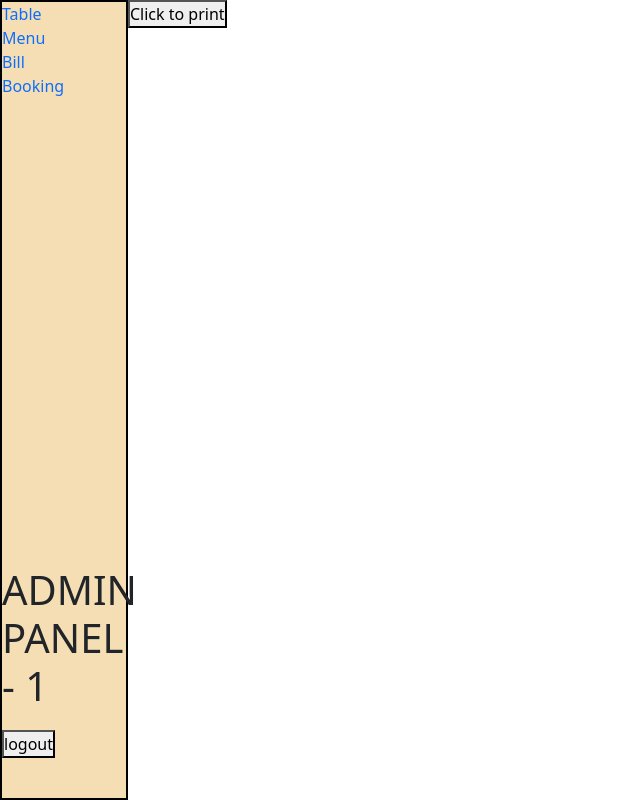
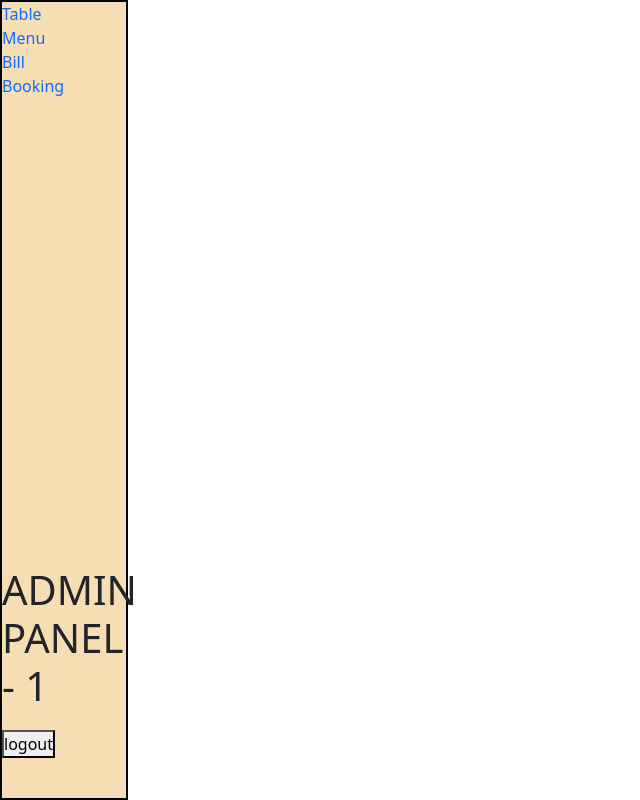
Before and after one commit to PritamMakwana/TablePoint, a PHP site: page /TablePoint/admin/zop-table.php in a window 1280 px wide. Shown: the whole page, without its empty margins (0-640 px from the left). Run offline with PHP 8.4, Linux system fonts and the light colour scheme; the visitor is signed in with stand-in values (Sample User, id 1); data that the repository does not hold is empty.

Commit message:
remove print button for table section in operator side

```diff
--- a/admin/zop-table.php
+++ b/admin/zop-table.php
@@ -23,7 +23,6 @@ if (!isset($_SESSION['operator_id'])) {
                 <?php include "zop-sidebar.php"; ?>
             </div>
             <div style=" width: 90%;  height: 100%; position: absolute; margin-left: 10%;  ">
-            <button id="print_req">Click to print</button>
                 <?php
                 $sTables = "SELECT * FROM tables ";
                 $resTables = mysqli_query($conn, $sTables) or die("Query Faild sTables." . mysqli_connect_error());
@@ -44,16 +43,6 @@ if (!isset($_SESSION['operator_id'])) {
     <?php
 }
     ?>
-    <script>
-        $(document).ready(function() {
-            $("#print_req").click(function() {
-                $("#print_req").css("display", "none");
-                window.print();
-            });
-            $("#print_req").css("display", "block");
-            return false;
-        });
-    </script>
     </body>
 
     </html>
```
